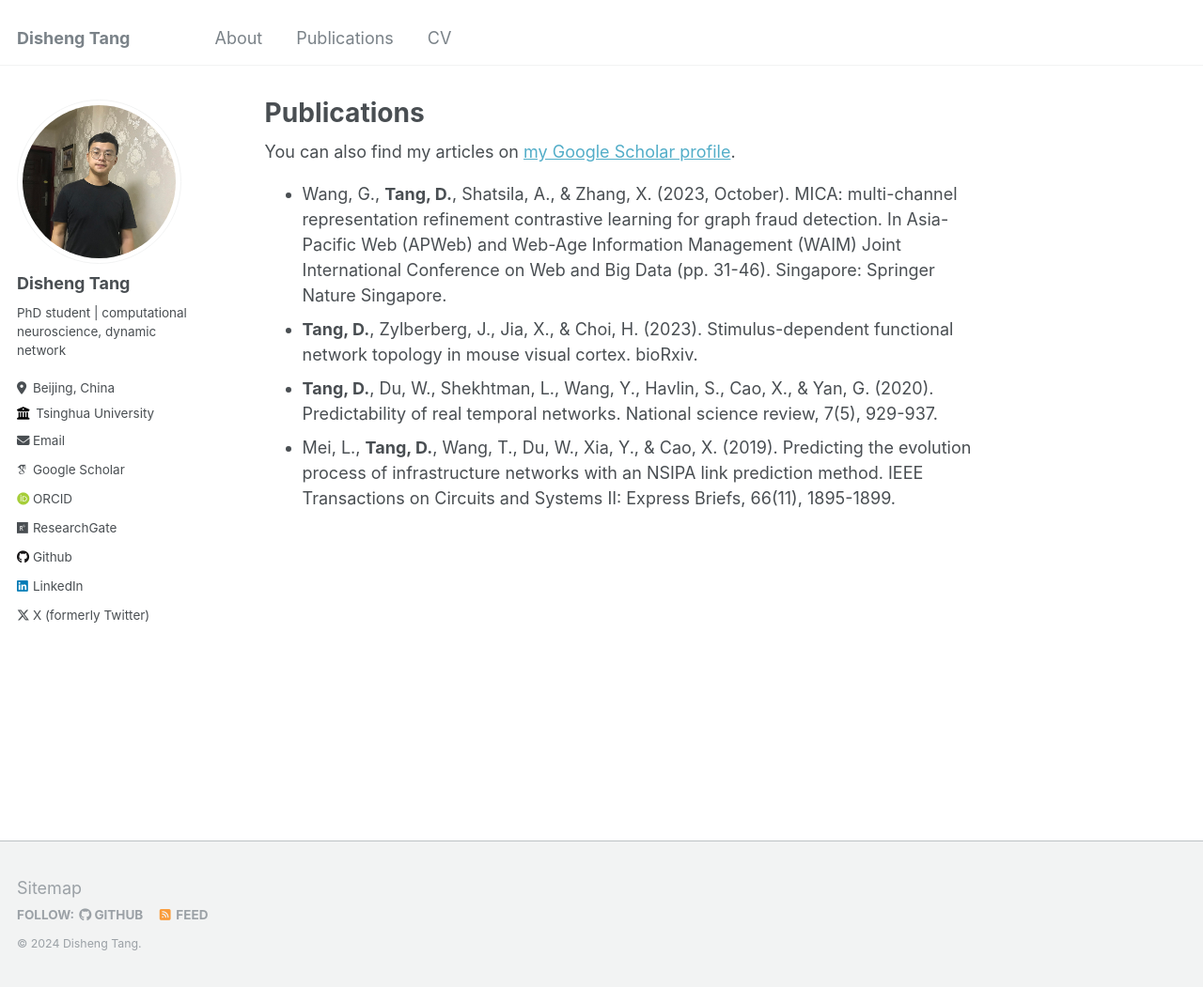
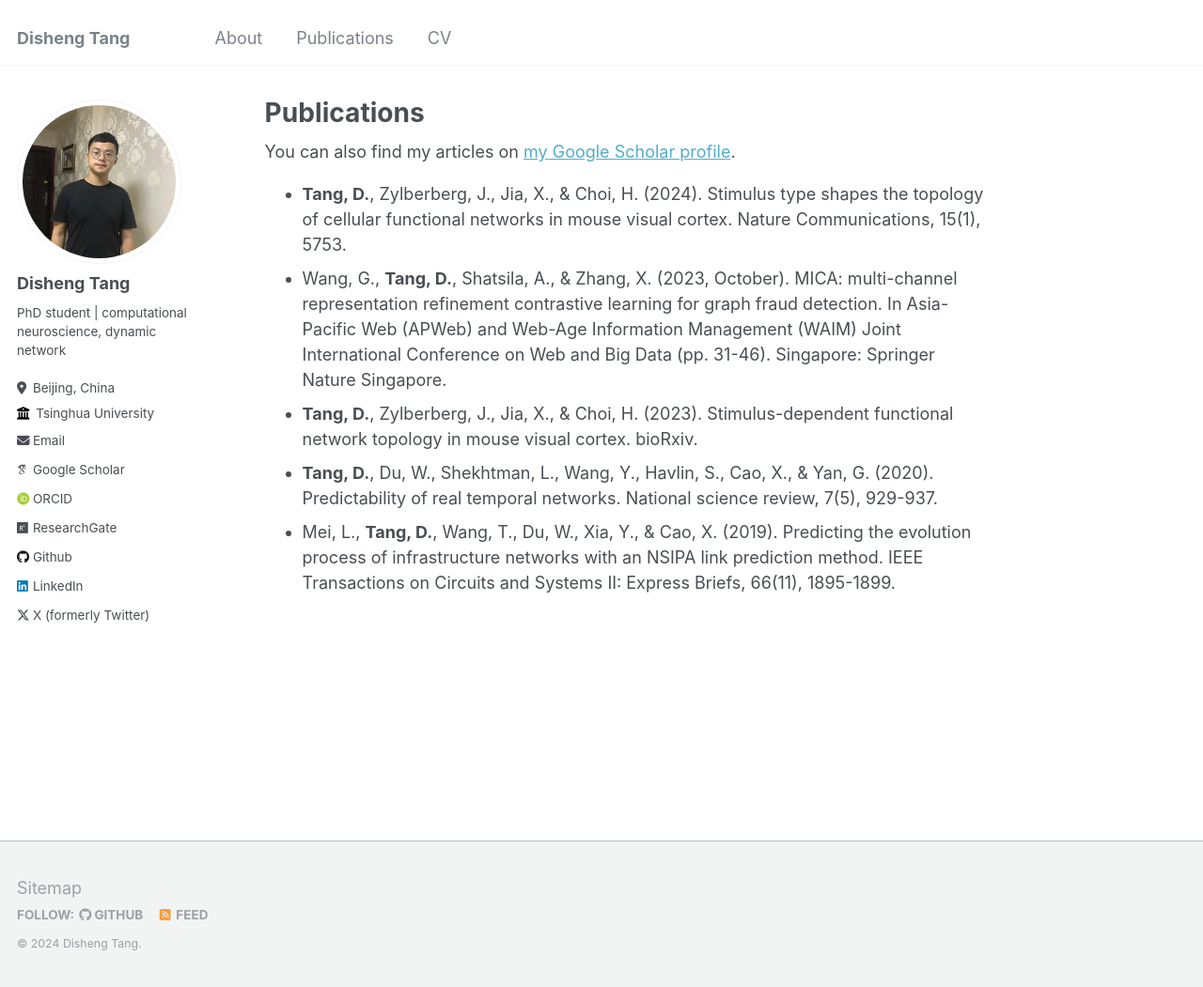
Before and after one commit to DishengTang/dishengtang.github.io, a Jekyll site: the page built from _pages/publications.md, in a window 1280 px wide and 1051 px high. Shown: the whole window at 94% size. Built offline with Jekyll 4.4.1, drawn with Linux system fonts in a browser that asks for light colours; some web fonts are replaced.

Commit message:
Update publications.md

```diff
--- a/_pages/publications.md
+++ b/_pages/publications.md
@@ -6,6 +6,7 @@ author_profile: true
 
 <div class="wordwrap">You can also find my articles on <a href="https://scholar.google.com/citations?user=U8zujDgAAAAJ&hl=en&oi=ao">my Google Scholar profile</a>.</div>
 
+* **Tang, D.**, Zylberberg, J., Jia, X., & Choi, H. (2024). Stimulus type shapes the topology of cellular functional networks in mouse visual cortex. Nature Communications, 15(1), 5753.
 * Wang, G., **Tang, D.**, Shatsila, A., & Zhang, X. (2023, October). MICA: multi-channel representation refinement contrastive learning for graph fraud detection. In Asia-Pacific Web (APWeb) and Web-Age Information Management (WAIM) Joint International Conference on Web and Big Data (pp. 31-46). Singapore: Springer Nature Singapore.
 * **Tang, D.**, Zylberberg, J., Jia, X., & Choi, H. (2023). Stimulus-dependent functional network topology in mouse visual cortex. bioRxiv.
 * **Tang, D.**, Du, W., Shekhtman, L., Wang, Y., Havlin, S., Cao, X., & Yan, G. (2020). Predictability of real temporal networks. National science review, 7(5), 929-937.
```
